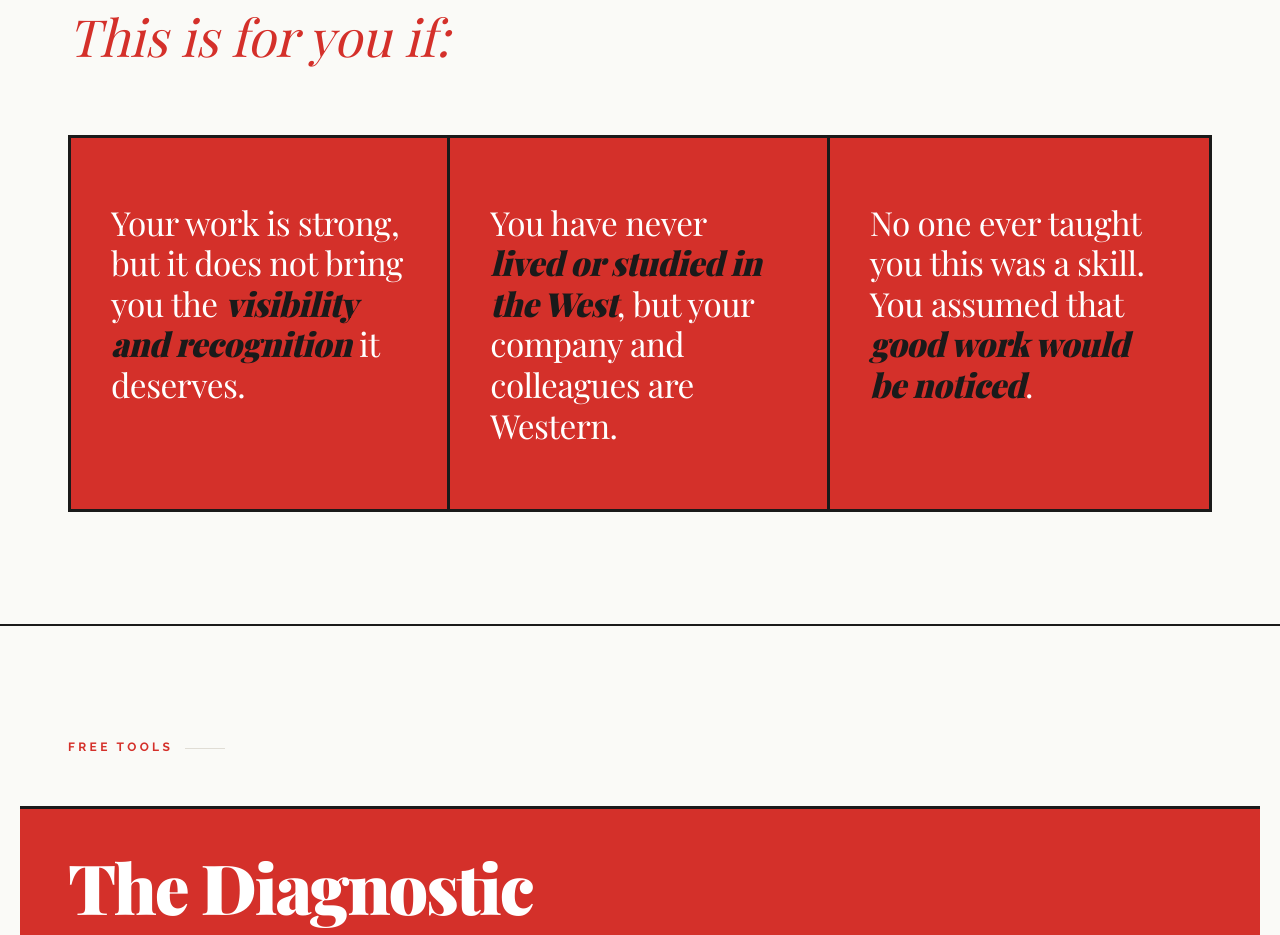
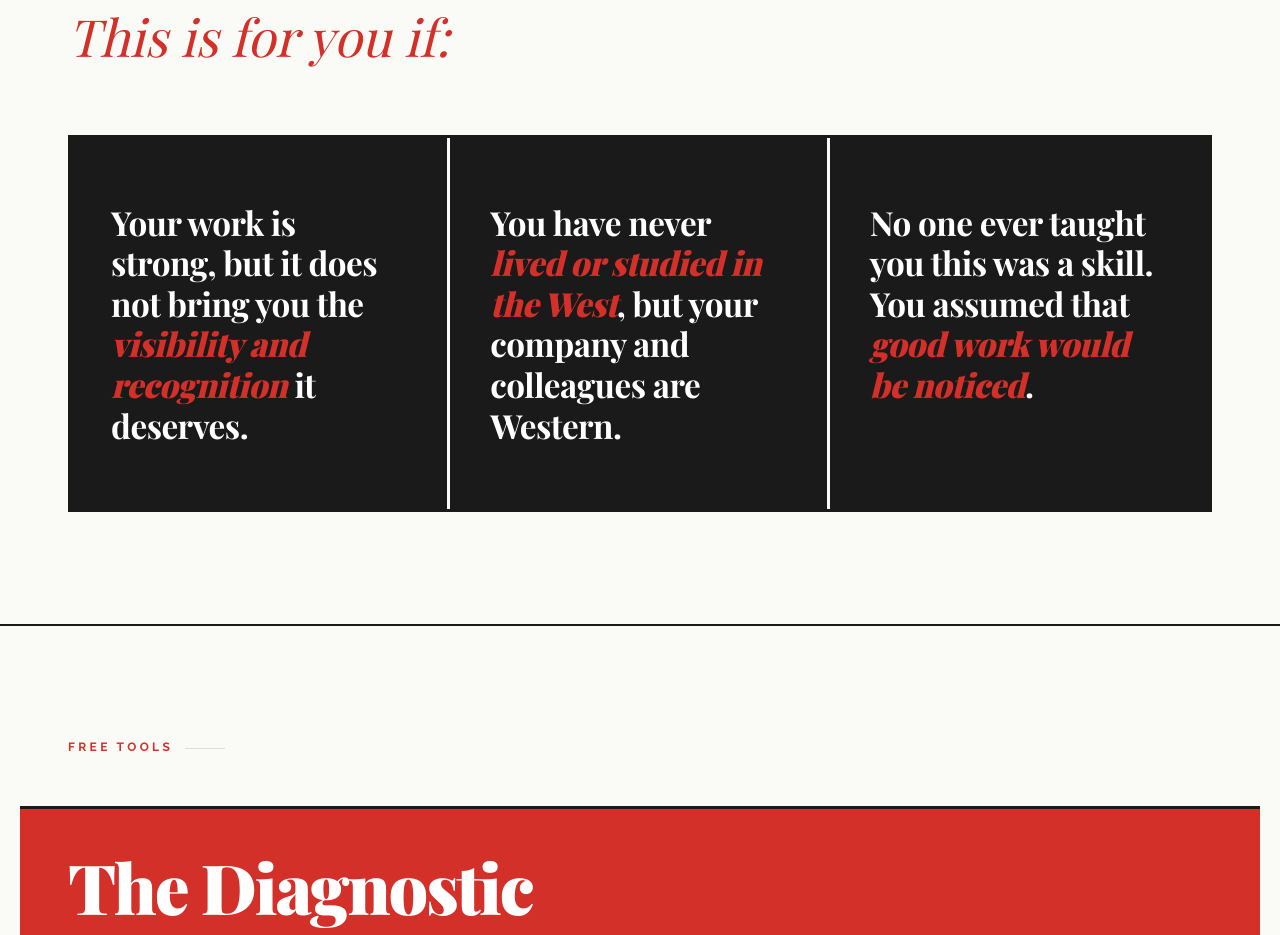
Before and after one commit to biljanatasetovikj-boop/InvisibleRules, a Next.js app: page / in a window 1280 px wide. Shown: the part 1040-1975 px from the top of the page. Built offline with nearby package versions, Linux system fonts and the light colour scheme; a web font is replaced by a local one.

Commit message:
This is for you if: black panels with bold white and red text, so they no longer match the red quiz rows

```diff
--- a/components/WhoIHelp.tsx
+++ b/components/WhoIHelp.tsx
@@ -3,21 +3,21 @@ import FadeIn from "./FadeIn";
 const cards = [
   <>
     Your work is strong, but it does not bring you the{" "}
-    <em className="italic font-black text-[#1a1a1a]">
+    <em className="italic font-black text-[#d4302a]">
       visibility and recognition
     </em>{" "}
     it deserves.
   </>,
   <>
     You have never{" "}
-    <em className="italic font-black text-[#1a1a1a]">
+    <em className="italic font-black text-[#d4302a]">
       lived or studied in the West
     </em>
     , but your company and colleagues are Western.
   </>,
   <>
     No one ever taught you this was a skill. You assumed that{" "}
-    <em className="italic font-black text-[#1a1a1a]">
+    <em className="italic font-black text-[#d4302a]">
       good work would be noticed
     </em>
     .
@@ -36,11 +36,11 @@ export default function WhoIHelp() {
             This is for you if:
           </h2>
         </FadeIn>
-        <div className="grid grid-cols-1 md:grid-cols-3 border-[3px] border-[#1a1a1a] divide-y-[3px] md:divide-y-0 md:divide-x-[3px] divide-[#1a1a1a]">
+        <div className="grid grid-cols-1 md:grid-cols-3 border-[3px] border-[#1a1a1a] divide-y-[3px] md:divide-y-0 md:divide-x-[3px] divide-[#fafaf7]">
           {cards.map((card, i) => (
             <FadeIn key={i} delay={i * 0.08} className="h-full">
-              <div className="bg-[#d4302a] h-full px-9 py-14 lg:px-10 lg:py-16">
-                <p className="font-serif text-white text-[clamp(25px,2.6vw,34px)] leading-[1.22] tracking-[-0.015em]">
+              <div className="bg-[#1a1a1a] h-full px-9 py-14 lg:px-10 lg:py-16">
+                <p className="font-serif font-bold text-white text-[clamp(25px,2.6vw,34px)] leading-[1.22] tracking-[-0.015em]">
                   {card}
                 </p>
               </div>
```
